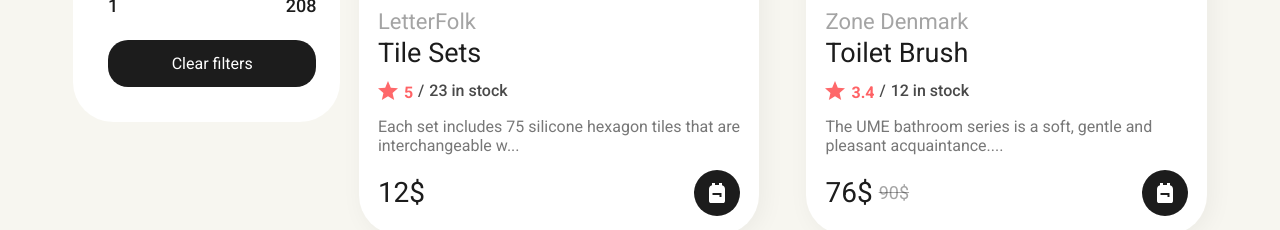
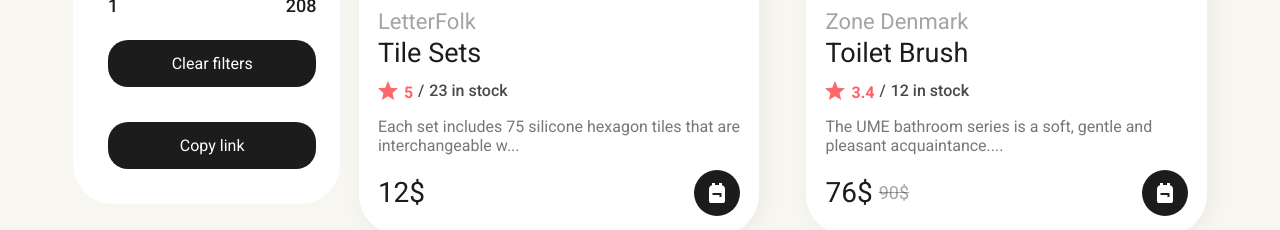
Before and after one commit to viktorsolovyev/online-store, a React (Create React App) app in the folder online-store/: page / in a window 1280 px wide. Shown: the part 1080-1310 px from the top of the page. Built offline with nearby package versions, Linux system fonts and the light colour scheme.

Commit message:
feat: add copy link button

```diff
--- a/online-store/src/pages/StorePage.tsx
+++ b/online-store/src/pages/StorePage.tsx
@@ -29,6 +29,7 @@
   const [filtersOpen, setFiltersOpen] = useState(false);
   const [searchQuery, setSearchQuery] = useSearchParams();
   const dispatch = useDispatch();
+  const [copyLinkText, setcopyLinkText] = useState("Copy link");
 
   useEffect(() => {
     if (searchQuery.get('isRow')) {
@@ -126,6 +127,12 @@
     }
   };
 
+  function copyLink() {
+    navigator.clipboard.writeText(window.location.href);
+    setcopyLinkText('Copied!');
+    setTimeout(() => setcopyLinkText('Copy link'), 1000);
+  };
+
   return (
     <div className="container store__container">
         <aside className={filtersOpen ? 'filters filters_active' : 'filters'}>
@@ -133,7 +140,8 @@
           <AppFilter type="list" name="brand" title="Brand" totalItems={totalBrands} />
           <AppFilter type="slider" name="price" title="Price" totalNumbers={totalPrices} />
           <AppFilter type="slider" name="stock" title="Stock" totalNumbers={totalStocks} />
-          <button onClick={clearAllFilters} className="btn filters__clear-filters">Clear filters</button>
+          <button onClick={clearAllFilters} className="btn filters__btn">Clear filters</button>
+          <button onClick={copyLink} className="btn filters__btn">{copyLinkText}</button>
         </aside>
         <div className="products__container">
           <ProductsSettings
--- a/online-store/src/styles/pages/storePage.css
+++ b/online-store/src/styles/pages/storePage.css
@@ -32,7 +32,7 @@
     padding-top: 35px;
 }
 
-.filters__clear-filters {
+.filters__btn {
     width: 90%;
     height: 47px;
     background: #1C1C1C;
@@ -48,7 +48,7 @@
         /* column-gap: 25px; */
     }
 
-    .filters__clear-filters {
+    .filters__btn {
         padding: 10px 20px;
         font-size: 16px;
     }
@@ -80,7 +80,7 @@
         padding-left: 6.08vw;
         padding-top: 6.08vw;
     }
-    .filters__clear-filters {
+    .filters__btn {
         padding: 1.74vw 3.47vw;
         font-size: 2.78vw;
         height: 8.16vw;
```
